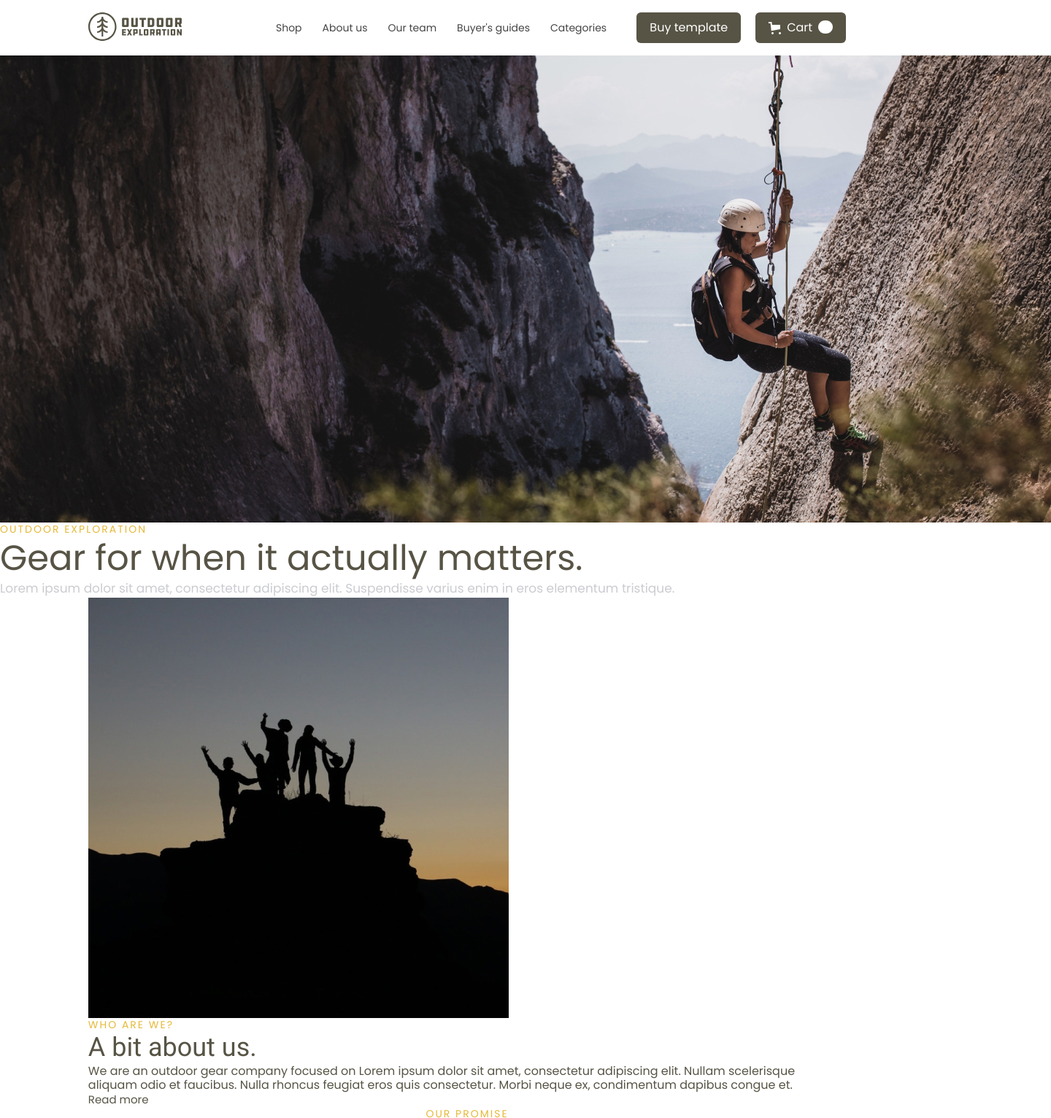
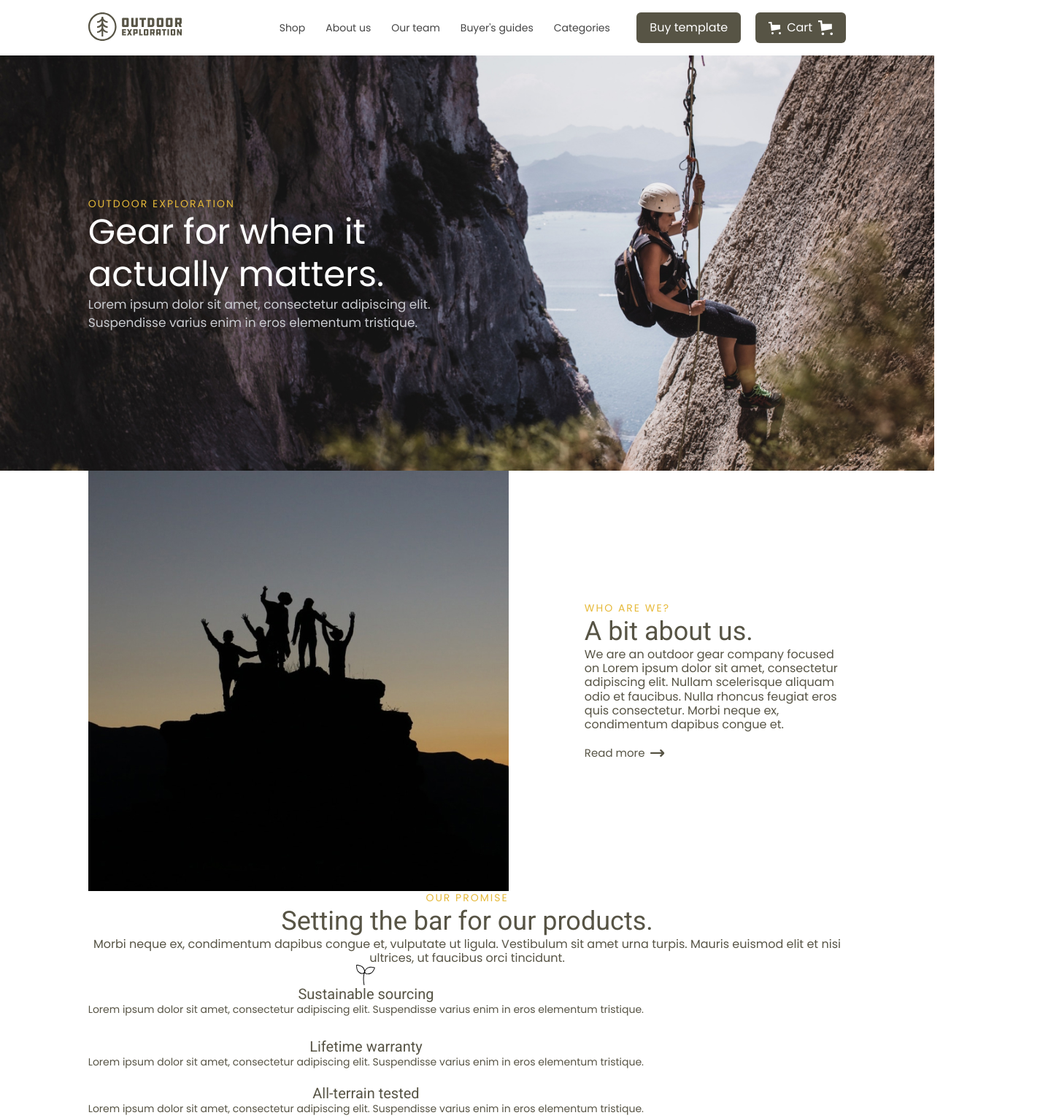
Before and after one commit to sergkrasivskyi/Outdoor, a plain HTML site: page index.html in a window 1280 px wide. Shown: the top 1532 px of the page at 73% size, 1440 px wide, since content can reach past the window. Drawn offline with Linux system fonts and the light colour scheme.

Commit message:
icons upd

```diff
--- a/index.html
+++ b/index.html
@@ -17,6 +17,7 @@
   <body>
     <div class="wrapper">
       <div class="container">
+        <!-- none -->
         <header class="header--outdoor">
           <div class="header--logo">
             <!-- logo-outdoor svg -->
@@ -59,11 +60,25 @@
             <button class="cart-menu__purchase-btn" type="submit">
               Buy template
             </button>
-            <button class="cart-menu__cart-btn" type="submit">Cart</button>
+            <button class="cart-menu__cart-btn" type="submit">
+              <svg class="none"
+                width="17"
+                height="17"
+                viewBox="0 0 17 17"
+                fill="white"
+                xmlns="http://www.w3.org/2000/svg"
+              >
+                <path
+                  d="M2.60593 2H0V0H4.39407L4.84288 4H16V9.93845L3.76941 12.3694L2.60593 2ZM15.5 17C14.6716 17 14 16.3284 14 15.5C14 14.6716 14.6716 14 15.5 14C16.3284 14 17 14.6716 17 15.5C17 16.3284 16.3284 17 15.5 17ZM5.5 17C4.67157 17 4 16.3284 4 15.5C4 14.6716 4.67157 14 5.5 14C6.32843 14 7 14.6716 7 15.5C7 16.3284 6.32843 17 5.5 17Z"
+                />
+              </svg>
+              Cart
+            </button>
           </nav>
         </header>
       </div>
       <main class="main">
+        <!-- none -->
         <article class="article--outdoor-gear-store">
           <h1 class="visually-hidden">Outdoor gear company, outdoor store</h1>
           <!-- outdoor-hero -->
@@ -83,17 +98,18 @@
                 OUTDOOR EXPLORATION
               </h4>
               <h2 class="outdoor--hero__title">
-                Gear for when it actually matters.
+                Gear for when it <br />
+                actually matters.
               </h2>
               <p class="outdoor--hero__txt">
-                Lorem ipsum dolor sit amet, consectetur adipiscing elit.
+                Lorem ipsum dolor sit amet, consectetur adipiscing elit. <br />
                 Suspendisse varius enim in eros elementum tristique.
               </p>
             </div>
           </section>
           <!-- about-us section -->
-          <section class="about-us">
-            <div class="container">
+          <div class="container">
+            <section class="about-us">
               <figure class="about-us__img">
                 <img
                   src="./images/2about-us-section/about-us-main-image.jpg"
@@ -112,11 +128,23 @@
                   aliquam odio et faucibus. Nulla rhoncus feugiat eros quis
                   consectetur. Morbi neque ex, condimentum dapibus congue et.
                 </p>
-                <a class="about-us__link" href="#">Read more</a>
-                <!-- todo add arrow like ::after -->
+                <a class="about-us__link" href="#"
+                  >Read more
+                  <svg
+                    width="20"
+                    height="10"
+                    viewBox="0 0 20 10"
+                    fill="#575445"
+                    xmlns="http://www.w3.org/2000/svg"
+                  >
+                    <path
+                      d="M18.6798 3.77312L15.2029 0.341984C14.7257 -0.102793 13.9758 -0.102793 13.4986 0.278444C13.0213 0.723221 13.0213 1.42216 13.4304 1.86693L15.4075 3.83666H1.22714C0.545397 3.83666 0 4.34498 0 4.98037C0 5.61577 0.545397 6.12409 1.22714 6.12409H15.4756L13.4986 8.09381C13.0213 8.53859 13.0895 9.23752 13.5667 9.6823C13.7713 9.87292 14.1121 10 14.3848 10C14.7257 10 14.9984 9.87292 15.2711 9.6823L18.748 6.25116C19.3616 5.48869 19.3616 4.47206 18.6798 3.77312Z"
+                    />
+                  </svg>
+                </a>
               </div>
-            </div>
-          </section>
+            </section>
+          </div>
           <!-- our-products section-->
           <div class="container">
             <section class="our-products">
--- a/scss/styles.scss
+++ b/scss/styles.scss
@@ -32,6 +32,7 @@ $header-btn-br: 6px;
 
 /* hero */
 $hero-title-fz: 48px;
+$hero-title-cl: #FFFFFF;
 $hero-txt-fz: 17px;
 $hero-txt-lh: 1.48;
 $hero-txt-cl: #CACCD1;
@@ -48,6 +49,7 @@ $products-list-title-lh: 1.2;
 $products-list-txt-fz: 14px;
 $products-list-txt-lh: 1.4;
 $products-list-cl: #575445;
+
 
 // todo подивитись документацію по scss sass -  додати функції, міксини т.д.
 /* mixins definition*/
@@ -94,9 +96,9 @@ body {
 }
 .container {
 	padding: 0 9.44%;
+	max-width: 100%;
 }
 
-.section-decription {}
 .section-title {
 	@include styler($section-title-fz, $section-title-lh, $section-title-cl);
 	font-family: 'Roboto', sans-serif;
--- a/scss/styles/_0header.scss
+++ b/scss/styles/_0header.scss
@@ -4,22 +4,30 @@
 	display: flex;
 	flex-flow: row nowrap;
 	align-items: center;
-	gap: 40px;
+	gap: 3.4%;
+	// 40px;
 	margin: 17px 0;
+
 }
 
 .header--logo {
+	// $logo-width: ;
 	flex: 0 0 128px;
+	// 128px
 	align-self: center;
 }
 
 .header--menu {
+
 	flex: 1 0 460px;
+	// 460px;
 	justify-content: end;
 }
 
 .header--cart-menu {
+
 	flex: 0 0 288px;
+	// 25% - 288px;
 
 	display: flex;
 	column-gap: 20px;
@@ -57,7 +65,7 @@
 		content: '';
 		width: 17px;
 		height: 17px;
-		background-image: url('/images/header/cart-icon.svg');
+		background-image: url('/images/header/cart.svg');
 		background-size: contain;
 		background-repeat: no-repeat;
 	}
@@ -66,7 +74,7 @@
 		content: '';
 		width: 20px;
 		height: 20px;
-		background-image: url('/images/0header/items-in-cart.svg');
+		background-image: url('/images/0header/cart.svg');
 		background-size: contain;
 		background-repeat: no-repeat;
 	}
--- a/scss/styles/_1hero.scss
+++ b/scss/styles/_1hero.scss
@@ -1,13 +1,19 @@
 /*styles for hero section*/
 .outdoor--hero {
-
+position: relative;
 	// .outdoor--hero__image
 
-	&__image {}
+	&__image img {
+		max-width: 100%;
+	}
 
 	// .outdoor--hero__description
 
-	&__description {}
+	&__description {
+		position: absolute;
+		left: 9.44%;
+		top: 34%;
+	}
 
 	// .outdoor--hero__subtitle
 
@@ -18,7 +24,7 @@
 	// .outdoor--hero__title
 
 	&__title {
-		@include styler($hero-title-fz, $section-title-lh, $section-title-cl);
+		@include styler($hero-title-fz, $section-title-lh, $hero-title-cl);
 	}
 
 	// .outdoor--hero__txt
--- a/scss/styles/_2about-us.scss
+++ b/scss/styles/_2about-us.scss
@@ -1,13 +1,23 @@
 /*styles for about-us section*/
 .about-us {
+	display: flex;
+	align-items: center;
+	justify-content: start;
+	column-gap: 104px;
 
 	// .about-us__img
 
-	&__img {}
+	&__img {
+		flex: 0 0 auto;
+	}
 
 	// .about-us__description
 
-	&__description {}
+	&__description {
+		flex: 0 1 400px;
+		// display: flex;
+		// flex-direction: column;
+	}
 
 	// .about-us__subtitle
 
@@ -15,15 +25,20 @@
 
 	// .about-us__title
 
-	&__title {
-	}
+	&__title {}
 
 	// .about-us__txt
 
-	&__txt {}
+	&__txt {
+		margin-bottom: 19px;
+	}
 
 	// .about-us__read-more-link
 	&__link {
 		@include styler($about-us-link-fz, $about-us-link-lh, $about-us-link-cl);
 	}
+
+	&__link svg {
+		margin-left: 4px;
+	}
 }
--- a/scss/styles/_5drone-view.scss
+++ b/scss/styles/_5drone-view.scss
@@ -1 +1,4 @@
 /*styles for drone-view section*/
+.drone-view img {
+	max-width: 100%;
+}
```
Also changed, not shown: css/styles.css, images/0header/cart.svg (added), images/header/cart.svg (added).
